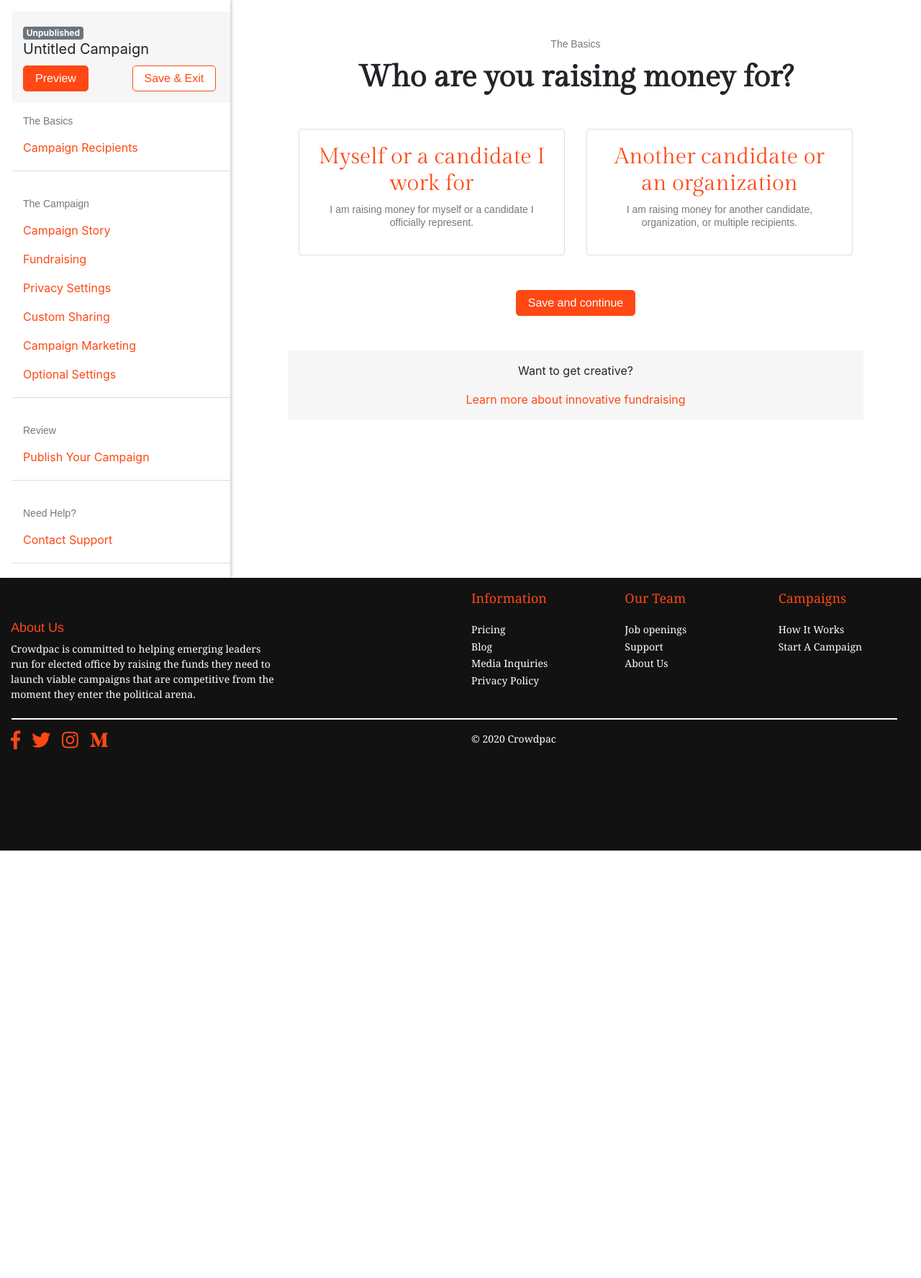
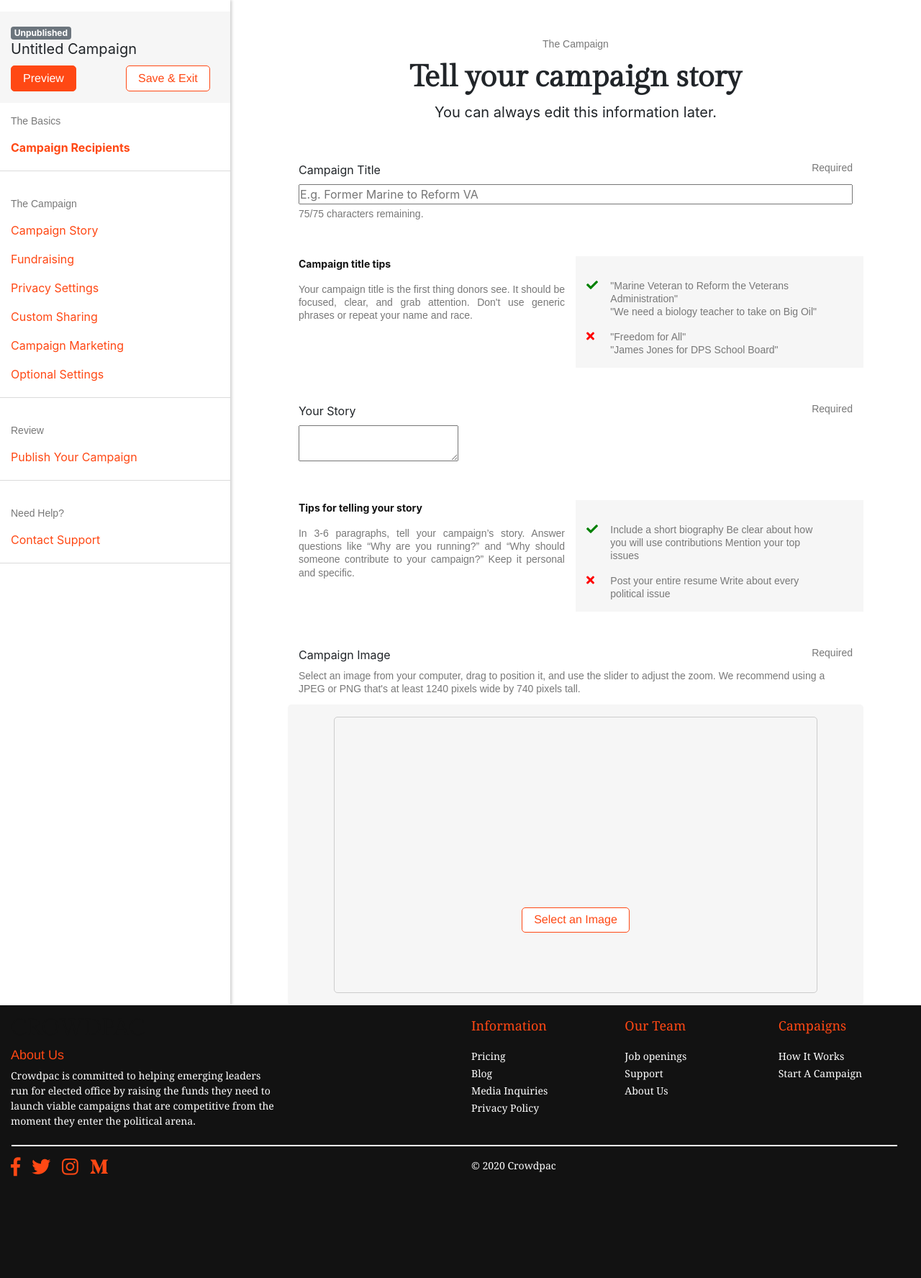
Before and after one commit to only-rakib/Crowdpac, a Django app: page /start_campaign/ in a window 1280 px wide. Shown: the part 65-1841 px from the top of the page at 72% size. Before the commit the page ends 1247 px from the top, so only its background shows below. Run offline with Django 3.2, Linux system fonts and the light colour scheme; some libraries are stand-ins or nearby versions.

Commit message:
campaign story

```diff
--- /dev/null
+++ b/crowdpacapps/templates/campaign_story.html
@@ -0,0 +1,221 @@
+{%load static%}
+<div class="row">
+	<div class="col text-center">
+		<span class="mini-recipient">
+			The Campaign
+		</span>
+	</div>
+</div>
+<div class="row" style="margin-top: .8rem">
+	<div class="col text-center">
+		<span class="title2">
+			Tell your campaign story
+		</span>
+	</div>
+</div>
+<div class="row" style="margin-top: .8rem">
+	<div class="col text-center">
+		<h5 style="font-weight: normal">
+		You can always edit this information later.
+		</h5>
+	</div>
+</div>
+<div class="row" style="margin-top: 3rem">
+	<div class="col">
+		<div class="row">
+			<div class="col">
+				<label style="float: left;">Campaign Title</label>
+				<label class="mini-recipient" style="float: right;">
+				Required</label>
+			</div>
+		</div>
+		<div class="row">
+			<div class="col">
+				<input type="text" name="campaign_title" id="campaign_title_id" maxlength="75" style="width: 100%" placeholder="E.g. Former Marine to Reform VA">
+			</div>
+		</div>
+		<div class="row">
+			<div class="col">
+				<span class="mini-recipient" id="campaign_title_remainchar">75/75 characters remaining.</span>
+			</div>
+		</div>
+	</div>
+</div>
+<div class="row" style="margin-top: 3rem">
+	<div class="col-sm-6">
+		<div class="row">
+			<div class="col">
+				<span class="mini-recipient__title" >Campaign title tips</span>
+			</div>
+		</div>
+		<div class="row" style="margin-top: 1rem">
+			<div class="col">
+				<p class="mini-recipient text-justify">
+					Your campaign title is the first thing donors see. It should be focused, clear, and grab attention. Don't use generic phrases or repeat your name and race.
+				</p>
+			</div>
+		</div>
+	</div>
+	<div class="col-sm-6" style="background: #F6F6F6;padding-top: 2rem">
+		<div class="row">
+			<div class="col">
+				<div class="row">
+					<div class="col-1">
+						<i class="fas fa-check" style="float: left;color:green"></i>
+					</div>
+					<div class="col-10">
+						<p class="mini-recipient">
+							"Marine Veteran to Reform the Veterans Administration"<br>
+							"We need a biology teacher to take on Big Oil"
+
+						</p>
+					</div>
+				</div>
+			</div>
+		</div>
+		<div class="row">
+			<div class="col">
+				<div class="row">
+					<div class="col-1">
+						<i class="fas fa-times" style="float: left;color: red"></i>
+					</div>
+					<div class="col-10">
+						<p class="mini-recipient">
+							"Freedom for All"<br>
+							"James Jones for DPS School Board"
+
+						</p>
+					</div>
+				</div>
+			</div>
+		</div>
+	</div>
+
+</div>
+<div class="row" style="margin-top: 3rem">
+	<div class="col">
+		<div class="row">
+			<div class="col">
+				<label style="float: left;">Your Story</label>
+				<label class="mini-recipient" style="float: right;">
+				Required</label>
+			</div>
+		</div>
+		<div class="row">
+			<div class="col">
+				<textarea name="editor"></textarea>
+			</div>
+		</div>
+	</div>
+</div>
+<div class="row" style="margin-top: 3rem">
+	<div class="col-sm-6" style="height: 100%">
+		<div class="row">
+			<div class="col">
+				<span class="mini-recipient__title" >Tips for telling your story</span>
+			</div>
+		</div>
+		<div class="row" style="margin-top: 1rem">
+			<div class="col">
+				<p class="mini-recipient text-justify">
+					In 3-6 paragraphs, tell your campaign’s story. Answer questions like “Why are you running?” and “Why should someone contribute to your campaign?” Keep it personal and specific.
+				</p>
+			</div>
+		</div>
+	</div>
+	<div class="col-sm-6" style="background: #F6F6F6;padding-top: 2rem">
+		<div class="row">
+			<div class="col">
+				<div class="row">
+					<div class="col-1">
+						<i class="fas fa-check" style="float: left;color:green"></i>
+					</div>
+					<div class="col-10">
+						<p class="mini-recipient">
+							Include a short biography
+							Be clear about how you will use contributions
+							Mention your top issues
+
+						</p>
+					</div>
+				</div>
+			</div>
+		</div>
+		<div class="row">
+			<div class="col">
+				<div class="row">
+					<div class="col-1">
+						<i class="fas fa-times" style="float: left;color: red"></i>
+					</div>
+					<div class="col-10">
+						<p class="mini-recipient">
+							Post your entire resume
+							Write about every political issue
+						</p>
+					</div>
+				</div>
+			</div>
+		</div>
+	</div>
+</div>
+<div class="row" style="margin-top: 3rem">
+	<div class="col">
+		<div class="row">
+			<div class="col">
+				<label style="float: left;">
+				Campaign Image</label>
+				<label class="mini-recipient" style="float: right;">
+				Required</label>
+			</div>
+		</div>
+		<div class="row">
+			<div class="col mini-recipient">
+				Select an image from your computer, drag to position it, and use the slider to adjust the zoom. We recommend using a JPEG or PNG that's at least 1240 pixels wide by 740 pixels tall.
+			</div>
+		</div>
+		<div class="row" style="margin-top: .8rem">
+			<div class="col" style="background: #F6F6F6;border-radius: 5px;">
+				<div style="border:1px solid #F6F6F6;padding: 1rem 3rem;">
+
+					<div style="width: 100%;height: 30vw;border:1px solid #cccccc;text-align: center;align-content: center;border-radius: 5px;">
+						<button type="button" class="btnr" id="upfile1" style="margin-top: 27%;">
+						Select an Image
+						</button>
+						<input type="file" accept="image/jpeg,image/png" id="file1"  name="file1" style="display:none" />
+
+					</div>
+				</div>
+			</div>
+		</div>
+	</div>
+</div>
+<script type="text/javascript">
+	$("#upfile1").click(function () {
+	$("#file1").trigger('click');
+	});
+function readURL(input) {
+if (input.files && input.files[0]) {
+var reader = new FileReader();
+reader.onload = function (e) {
+$('#campaignImage').attr('src', e.target.result);
+}
+reader.readAsDataURL(input.files[0]);
+}
+}
+$("#file1").change(function(){
+readURL(this);
+});
+</script>
+<script type="text/javascript">
+	CKEDITOR.replace('editor');
+</script>
+<script type="text/javascript">
+
+	$( "#campaign_title_id" ).keyup(function() {
+		var trig = this.value.length;
+		var a =75-trig;
+		a=a.toString();
+			trig++;
+		$("#campaign_title_remainchar").text(a+"/75 characters remaining.");
+	});
+</script>
--- a/crowdpacapps/templates/startcampaign.html
+++ b/crowdpacapps/templates/startcampaign.html
@@ -1,11 +1,12 @@
 {% extends 'header_footer.html' %}
 {%load static%}
 {%block title%}
+<script src="//cdn.ckeditor.com/4.14.1/basic/ckeditor.js"></script>
 {%endblock title%}
 {%block container%}
 <div class="container-fluid">
 	<div class="row">
-	<div class="col-md-3" id="campaign_left" style="padding-left: 2rem;padding-top: 1rem;box-shadow: 2px 0px 4px 0px rgba(0, 0, 0, 0.2);">
+		<div class="col-md-3" id="campaign_left" style="padding-top: 1rem;box-shadow: 2px 0px 4px 0px rgba(0, 0, 0, 0.2);">
 			<div class="row" style="background: #F6F6F6;padding-top: 1rem">
 				<div class="col">
 					<div class="row">
@@ -44,7 +45,7 @@
 					</div>
 					<div class="row" style="margin-top: 1rem">
 						<div class="col">
-						<a href="#" class="rclst" id="Campaign_Recipients" onClick="tab_pages(this.id)" >Campaign Recipients </a>
+							<a href="#" class="rclst" id="Campaign_Recipients" onClick="tab_pages(this.id)" style="font-weight: bold">Campaign Recipients </a>
 						</div>
 					</div>
 				</div>
@@ -133,8 +134,13 @@
 		<div class="col-md-9"  style="margin-top: 3rem">
 			<div class="row">
 				<div class="col-10 offset-1">
-				<div class="__class" id="Campaign_Recipients_content">
+					<div class="__class" id="Campaign_Story_content" style="display: none">
 						{%include 'campaign_recipients.html'%}
+					</div>
+				</div>
+				<div class="col-10 offset-1">
+					<div class="__class" id="Campaign_Recipients_content" >
+						{%include 'campaign_story.html'%}
 					</div>
 				</div>
 			</div>
@@ -150,7 +156,6 @@
 	for(var i =0;i<divs.length;i++)
 									{
 										divs[i].style.cssText = "font-weight: normal";
-
 									}
 									for(var i =0;i<cntntDivs.length;i++)
 									{
@@ -162,4 +167,5 @@
 
 									}
 	</script>
+
 	{%endblock container%}
--- a/static/css/home.css
+++ b/static/css/home.css
@@ -1,21 +1,22 @@
 @import url('https://fonts.googleapis.com/css2?family=Gilda+Display&display=swap');
+
 :root {
     --highlight: #ff4814
 }
 
 ;
+
 body {
     font-family: proxima-nova, sans-serif;
     font-style: normal;
     font-weight: 100
 }
 
-#left{
+#left {
     user-select: none;
 }
 
 #right {
-
     margin-left: 1rem;
     user-select: none;
 }
@@ -34,18 +35,19 @@ a.rcls {
     text-decoration: none;
     transition: opacity 0.2s
 }
+
 a.rclst {
     color: #ff4814;
     transition: opacity 0.2s
 }
-.rclst_active
-{
+
+.rclst_active {
     font-weight: bold;
 }
+
 /*a.rcls:hover {
     color: #ff4814;
 }*/
-
 h1 {
     font-family: 'Gilda Display', serif;
     font-weight: 900;
@@ -72,8 +74,6 @@ h3 {
 }
 
 /*=================================Petitions=====================================*/
-
-
 .title2 {
     font-family: 'Gilda Display', serif;
     font-size: 42px;
@@ -87,11 +87,12 @@ h3 {
     font-weight: 300;
     line-height: 1.1
 }
-.right-sidebar-menu-title
-{
+
+.right-sidebar-menu-title {
     padding-top: .1rem;
     padding-left: .5rem;
 }
+
 .header-label {
     font-size: 16px;
     font-family: "proxima-nova", sans-serif;
@@ -167,7 +168,7 @@ a.social-feed-post-link {
 }
 
 .main {
-    margin-top:2rem ;
+    margin-top: 2rem;
     border: 1px solid #efefef;
     padding: 1rem 1rem;
 }
@@ -210,7 +211,6 @@ a.social-feed-post-link {
 }
 
 /*=============================View Petition===========================================*/
-
 .btnr {
     border: solid 1px #ff4814;
     text-shadow: none;
@@ -273,13 +273,13 @@ a.social-feed-post-link {
 .btnr.btnr-spaced {
     margin: 5px 5px 5px 0;
 }
+
 .btnr.green {
     background: #53CC8B;
     color: white;
-    border:none;
+    border: none;
     width: 100%;
 }
-
 
 /*
 .btn.btn-light:link,
@@ -321,8 +321,7 @@ a[class^="share-network-"] {
 
 .icon-wrapper {
     width: 100%;
-    height: 100%;
-    /*flex-direction: row;*/
+    height: 100%;    /*flex-direction: row;*/
     align-content: center;
     align-items: center;
     background-image: none !important;
@@ -366,7 +365,6 @@ a[class^="share-network-"] {
 {
     border:none;
 }*/
-
 .nav-tabs.r .nav-item.show .nav-link,
 .nav-tabs.r .nav-link.active {
     color: #FF4814;
@@ -404,8 +402,8 @@ a[class^="share-network-"] {
 .card:hover {
     border: 1px solid #FF4814;
 }
-.card_active
-{
+
+.card_active {
     border: 1px solid #FF4814;
 }
 
@@ -418,7 +416,6 @@ a[class^="share-network-"] {
 {
     background: #FF4814;
 }*/
-
 .text-center.rdonate {
     color: white;
     padding: 2%;
@@ -441,7 +438,6 @@ a[class^="share-network-"] {
 }
 
 /*pagination color change*/
-
 .pagination>li>a {
     background-color: white;
     color: black;
@@ -543,13 +539,14 @@ a[class^="share-network-"] {
     margin-right: 1em;
     color: #ff4814;
 }
+
 /*====================NewsTab=============================*/
 .x1 {
     width: 70px;
     height: 70px;
     position: relative;
-  border-radius: 50%;
-  /*border: 10px solid #22f;*/
+    border-radius: 50%;  /*border: 10px solid #22f;*/
+
     /*margin: 30px;*/
     background: #FFE3DA;
 }
@@ -561,96 +558,126 @@ a[class^="share-network-"] {
     left: 50%;
     transform: translate(-50%, -50%);
     width: 50px;
-  height: 50px;
-  /*border-radius: 50%;*/
+    height: 50px;  /*border-radius: 50%;*/
+    background: url("/static/svg/news_pro_pic.svg") center center no-repeat;  /*background-size: 100px 100px;*/
+}
 
-  background: url("/static/svg/news_pro_pic.svg") center center no-repeat;
-  /*background-size: 100px 100px;*/
-}
 /*==================Social Feed=================*/
-#news_tab
-{
+#news_tab {
     cursor: pointer;
     padding: 1rem;
     font-size: 1.2rem;
-    margin-top:.5rem !important;
+    margin-top: .5rem !important;
 }
 
-#news_tab:hover
-{
+#news_tab:hover {
     background-color: #FFE3DA !important;
-    color:#ff4814 !important;
+    color: #ff4814 !important;
+}
 
-}
-#crowdpac_tv_tab
-{
+#crowdpac_tv_tab {
     cursor: pointer;
     padding: 1rem;
     font-size: 1.2rem;
-    margin-top:.5rem !important;
+    margin-top: .5rem !important;
 }
-#crowdpac_tv_tab:hover
-{
+
+#crowdpac_tv_tab:hover {
     background-color: #FFE3DA !important;
-    color:#ff4814 !important;
+    color: #ff4814 !important;
 }
-#petitions_tab
-{
+
+#petitions_tab {
     cursor: pointer;
     padding: 1rem;
     font-size: 1.2rem;
-    margin-top:.5rem !important;
+    margin-top: .5rem !important;
 }
-#petitions_tab:hover
-{
+
+#petitions_tab:hover {
     background-color: #FFE3DA !important;
-    color:#ff4814 !important;
+    color: #ff4814 !important;
 }
-#members_tab
-{
+
+#members_tab {
     cursor: pointer;
     padding: 1rem;
     font-size: 1.2rem;
-    margin-top:.5rem !important;
+    margin-top: .5rem !important;
 }
-#members_tab:hover
-{
+
+#members_tab:hover {
     background-color: #FFE3DA !important;
-    color:#ff4814 !important;
+    color: #ff4814 !important;
+}
 
-}
-#news_tab_right
-{
+#news_tab_right {
     display: contents;
 }
-#crowdpac_tv_tab_right
-{
+
+#crowdpac_tv_tab_right {
     display: none;
 }
-#petitions_tab_right
-{
+
+#petitions_tab_right {
     display: none;
 }
-#members_tab_right
-{
-    display:none;
-}
-#crowdpac_tv_content
-{
+
+#members_tab_right {
     display: none;
 }
-#petition_content
-{
+
+#crowdpac_tv_content {
     display: none;
 }
-#member_content
-{
+
+#petition_content {
     display: none;
 }
+
+#member_content {
+    display: none;
+}
+
 /*===================Crowdpac TV==================*/
 video.candidate-video-player {
     width: 100%;
     height: auto;
     max-height: 600px;
 }
+
 /*===========Start Campaign================*/
+
+/*===============campaign story=============*/
+.box {
+    background: #ffffff;
+    background: var(--background);
+    border-radius: 5px;
+    color: #000000;
+    color: var(--color);
+    overflow: hidden;    /* padding: 1px 0; */
+    transition: all 400ms;
+}
+
+.box--light-shaded {
+    background: #F6F6F6;
+}
+
+.box__content {
+    margin: 20px;
+    margin: var(--gutter);
+}
+
+.image-input {
+    display: inline-block;
+    max-width: 100%;
+    position: relative;
+    width: 620px;
+}
+
+.image-input__label {
+    border: 1px solid #cccccc;
+    border-radius: 5px;
+    display: block;
+    max-width: 100%;
+}
```
Lines whose indentation alone changed are shown as unchanged.
